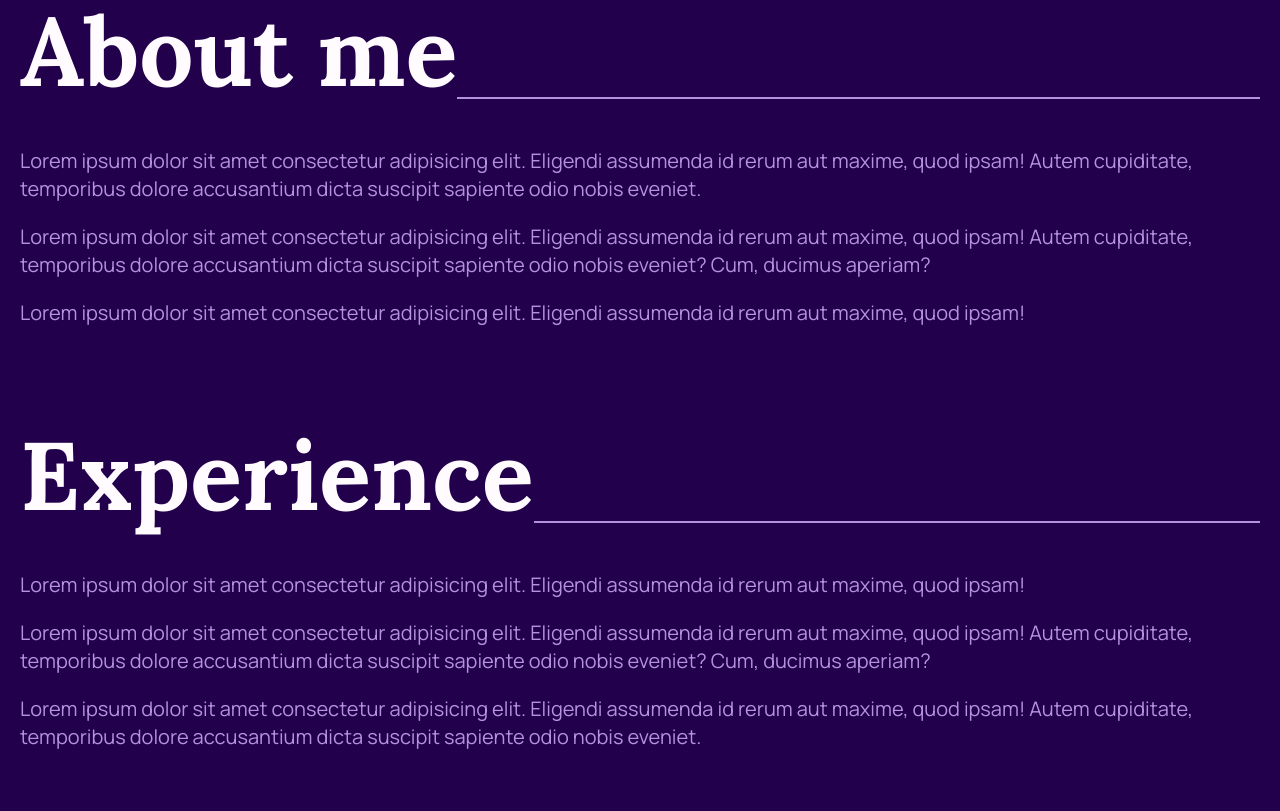
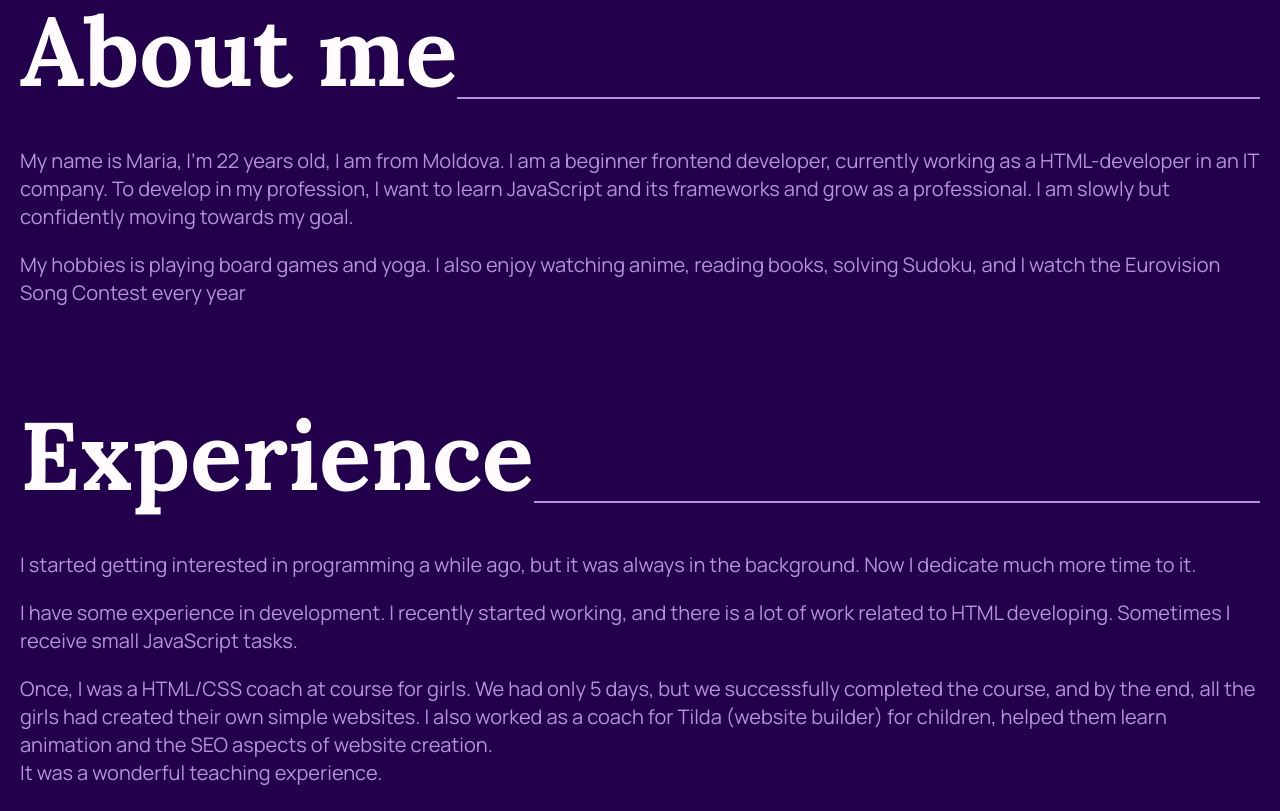
Before and after one commit to nepozer/rsschool-cv, a website: page page/index.html in a window 1280 px wide. Shown: the part 749-1560 px from the top of the page. Drawn offline with Linux system fonts and the light colour scheme; a web font is replaced by a local one.

Commit message:
feat: :fire: add custom text

```diff
--- a/page/index.html
+++ b/page/index.html
@@ -11,6 +11,7 @@
 <body>
     <div class="site-wrapper">
 
+        <!--header & menu-->
         <header class="wrapper">
             <nav class="menu">
                 <input id="menu__toggle" type="checkbox">
@@ -31,8 +32,10 @@
 
             </nav>
         </header>
-
+        <!--end header & menu-->
+        <!--main content-->
         <main>
+            <!--preview block-->
             <section class="section-block">
                 <div class="start-block wrapper">
                     <div class="my-info">
@@ -46,52 +49,49 @@
                     </div>
                 </div>
             </section>
-
+            <!--end preview block-->
+            <!--about block-->
             <section id="about" class="section-block">
                 <div class="content-block wrapper">
                     <h2 class="section-block__title">About me</h2>
                     <div class="section-block__txt">
-                        <p>Lorem ipsum dolor sit amet consectetur adipisicing elit. Eligendi assumenda id rerum aut
-                            maxime, quod
-                            ipsam!
-                            Autem cupiditate, temporibus dolore accusantium dicta suscipit sapiente odio nobis eveniet.
+                        <p>My name is Maria, I'm 22 years old, I am from Moldova. I am a beginner frontend developer,
+                            currently working as a
+                            HTML-developer in an IT company. To develop in my profession, I want to learn JavaScript and
+                            its frameworks and grow
+                            as a professional. I am slowly but confidently moving towards my goal.
                         </p>
-                        <p>Lorem ipsum dolor sit amet consectetur adipisicing elit. Eligendi assumenda id rerum aut
-                            maxime, quod
-                            ipsam!
-                            Autem cupiditate, temporibus dolore accusantium dicta suscipit sapiente odio nobis eveniet?
-                            Cum, ducimus
-                            aperiam?</p>
-                        <p>Lorem ipsum dolor sit amet consectetur adipisicing elit. Eligendi assumenda id rerum aut
-                            maxime, quod
-                            ipsam!</p>
+                        <p> My hobbies is playing board games and yoga. I also enjoy watching anime, reading books,
+                            solving
+                            Sudoku, and I watch the Eurovision Song Contest every year</p>
                     </div>
                 </div>
             </section>
+            <!--end about block-->
+            <!--experience block-->
             <section id="experience" class="section-block">
                 <div class="content-block wrapper">
                     <h2 class="section-block__title">Experience</h2>
                     <div class="section-block__txt">
-                        <p>Lorem ipsum dolor sit amet consectetur adipisicing elit. Eligendi assumenda id rerum aut
-                            maxime, quod
-                            ipsam!</p>
-                        <p>Lorem ipsum dolor sit amet consectetur adipisicing elit. Eligendi assumenda id rerum aut
-                            maxime, quod
-                            ipsam!
-                            Autem cupiditate, temporibus dolore accusantium dicta suscipit sapiente odio nobis eveniet?
-                            Cum, ducimus
-                            aperiam?</p>
-                        <p>Lorem ipsum dolor sit amet consectetur adipisicing elit. Eligendi assumenda id rerum aut
-                            maxime, quod
-                            ipsam!
-                            Autem cupiditate, temporibus dolore accusantium dicta suscipit sapiente odio nobis eveniet.
+                        <p>I started getting interested in programming a while ago, but it was always in the background.
+                            Now I dedicate much
+                            more time to it.</p>
+                        <p>I have some experience in development. I recently started working, and there is a lot of work
+                            related to HTML developing.
+                            Sometimes I receive small JavaScript tasks.</p>
+                        <p>Once, I was a HTML/CSS coach at course for girls. We had only 5 days, but we successfully
+                            completed the
+                            course, and by the end, all the girls had created their own simple websites. I also worked
+                            as a coach for
+                            Tilda (website builder) for children, helped them learn animation and the SEO aspects of
+                            website creation.
+                            <br>It was a wonderful teaching experience.
                         </p>
-
-
                     </div>
                 </div>
             </section>
-
+            <!--end experience block-->
+            <!--skills block-->
             <section id="skills" class="section-block">
                 <div class="content-block wrapper">
                     <h2 class="section-block__title">Skills</h2>
@@ -147,6 +147,8 @@
                     </div>
                 </div>
             </section>
+            <!--end skills block-->
+            <!--lang block-->
             <section id="languages" class="section-block">
                 <div class="content-block wrapper">
                     <h2 class="section-block__title">Languages</h2>
@@ -169,32 +171,37 @@
                     </div>
                 </div>
             </section>
+            <!--end lang block-->
+            <!--education block-->
             <section id="education" class="section-block">
                 <div class="content-block wrapper">
                     <h2 class="section-block__title">Education</h2>
                     <div class="section-block__txt">
-                        <p>Lorem ipsum dolor sit amet consectetur adipisicing elit. Eligendi assumenda id rerum aut
-                            maxime, quod
-                            ipsam!
-                            Autem cupiditate, temporibus dolore accusantium dicta suscipit sapiente odio nobis eveniet.
+                        <p>I didn't attend university because I wanted to study in the Czech Republic, but due to the
+                            epidemic, things
+                            didn't go as planned.
                         </p>
-                        <p>Lorem ipsum dolor sit amet consectetur adipisicing elit. Eligendi assumenda id rerum aut
-                            maxime, quod
-                            ipsam!
-                            Autem cupiditate, temporibus dolore accusantium dicta suscipit sapiente odio nobis eveniet?
-                            Cum, ducimus
-                            aperiam?</p>
-                        <p>Lorem ipsum dolor sit amet consectetur adipisicing elit. Eligendi assumenda id rerum aut
-                            maxime, quod
-                            ipsam!</p>
+                        <p>I taught myself programming through YouTube tutorials, downloaded courses from the internet,
+                            and used platforms
+                            like Stepik.</p>
+                        <p>I also studied Oracle Apex because I wanted to work for a specific company, but
+                            unfortunately, it didn't work
+                            out. From there, I learned how to work with the Salesforce platform and have knowledge of
+                            SQL.</p>
+                        <p>Currently, I am enrolling in a course called RS School to further develop my skills, receive
+                            help from others,
+                            and also help others myself.</p>
                     </div>
                 </div>
             </section>
+            <!--end education block-->
+            <!--code-example block-->
             <section id="code" class="section-block">
                 <div class="content-block wrapper">
                     <h2 class="section-block__title">Code exemple</h2>
                     <div class="section-block__code">
-                        <p> You can see Kata <a href="https://www.codewars.com/kata/576bb71bbbcf0951d5000044"  target="_blank">here</a>
+                        <p> You can see Kata <a href="https://www.codewars.com/kata/576bb71bbbcf0951d5000044"
+                                target="_blank">here</a>
                         </p>
 
                         <div class="code-example">
@@ -222,9 +229,8 @@
 
                 </div>
             </section>
-
-
-
+            <!--end code-example block-->
+            <!--contacts block-->
             <section id="get-in-touch" class="section-block">
                 <div class="content-block wrapper">
                     <h2 class="section-block__title">Get in touch</h2>
@@ -235,7 +241,7 @@
                         <a href="https://discordapp.com/users/660983702280732713/" target="_blank">
                             <img src="./imges/icons/discord.png" alt="discord">
                         </a>
-                         <a href="tel:+37360511338" target="_blank">
+                        <a href="tel:+37360511338" target="_blank">
                             <img src="./imges/icons/phone.png" alt="phone">
                         </a>
                         <a href="mailto:sirbu.masha@gmail.com" target="_blank">
@@ -250,8 +256,10 @@
                 </div>
 
             </section>
+            <!--end contacts block-->
         </main>
-
+        <!--end main content-->
+        <!--footer-->
         <footer class="footer wrapper">
 
             <a href="https://github.com/nepozer" target="_blank">
@@ -264,6 +272,7 @@
                 <img src="./imges/rs_school_js.svg" alt="RSSchool" width="120">
             </a>
         </footer>
+        <!--end footer-->
     </div>
 
     <script src="js/main.min.js"></script>
```
